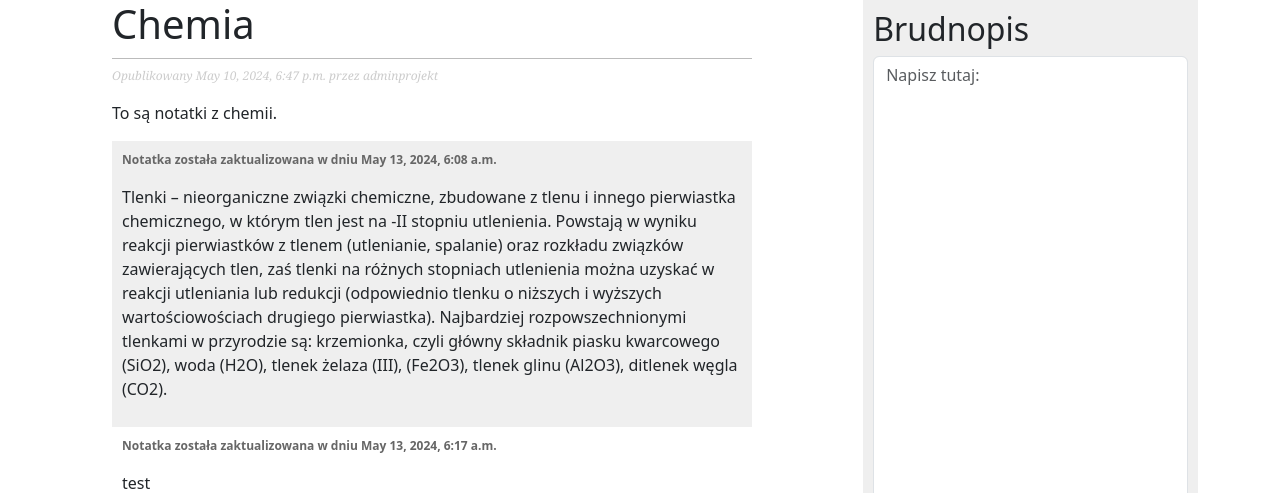
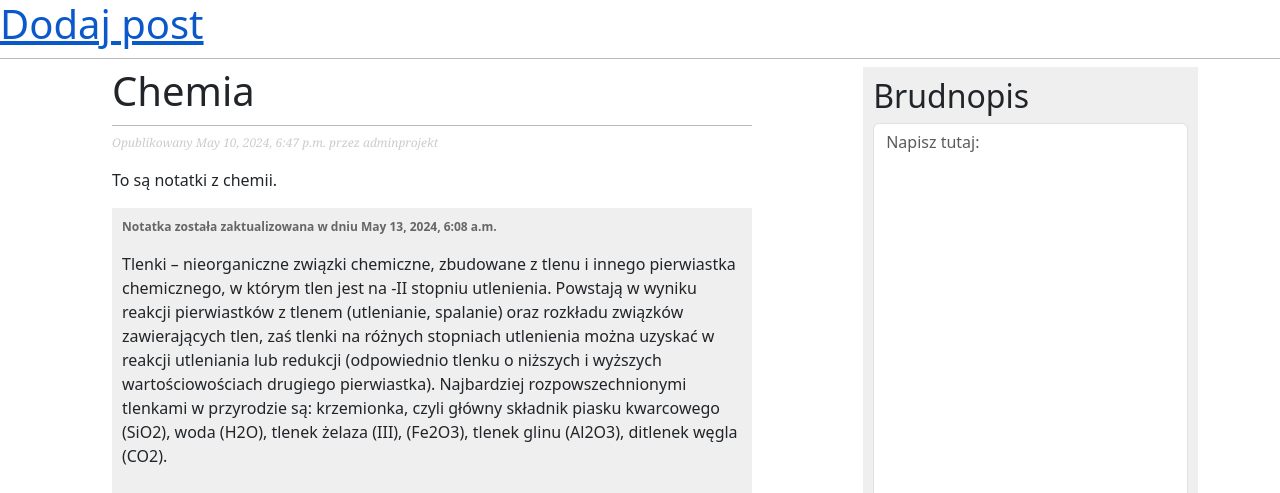
Before and after one commit to Monka3tp/django_notatki_PROJEKT, a Django app: a page that uses notatki/templates/notatki/base.html in a window 1280 px wide. Shown: the top 493 px of the page. Run offline with Django 5.2, Linux system fonts and the light colour scheme; data comes from the database, SQL or seed files in the repository; parts of the project's set-up code (start-up, migrations or seed data) failed here and were passed over.

Commit message:
kod 10.05 monia

```diff
--- a/notatki/forms.py
+++ b/notatki/forms.py
@@ -1,9 +1,14 @@
 from django import forms
 
-from notatki.models import Comment
+from notatki.models import Comment, Post
 
 
 class CommentForm(forms.ModelForm):
     class Meta:
         model = Comment
         fields = ('name', 'email', 'body')
+
+class PostForm(forms.ModelForm):
+    class Meta:
+        model = Post
+        fields = ('title', 'text')
--- a/notatki/templates/notatki/base.html
+++ b/notatki/templates/notatki/base.html
@@ -8,6 +8,10 @@
 <link href="https://cdn.jsdelivr.net/npm/bootstrap@5.3.3/dist/css/bootstrap.min.css" rel="stylesheet" integrity="sha384-QWTKZyjpPEjISv5WaRU9OFeRpok6YctnYmDr5pNlyT2bRjXh0JMhjY6hW+ALEwIH" crossorigin="anonymous">
 </head>
 <body>
+    <div class="page-header">
+            <a href="{% url 'post_new' %}" class="top-menu"><span class="glyphicon glyphicon-plus"></span></a>
+            <h1><a href="/">Dodaj post</a></h1>
+    </div>
     <div class="container">
     <div id="content">
         {% block content %}
--- a/notatki/urls.py
+++ b/notatki/urls.py
@@ -7,4 +7,5 @@ urlpatterns = [
     #path('', views.post_list, name='post_list'),
     path('', views.PostListView.as_view(), name='post_list'),
     path('<int:year>/<int:month>/<int:day>/<slug:slug>/', views.post_detail, name='post_detail'),
+    path('post/new', views.post_new, name='post_new'),
 ]
--- a/notatki/views.py
+++ b/notatki/views.py
@@ -2,7 +2,7 @@ from django.shortcuts import render, get_object_or_404
 from django.views.generic import ListView
 
 from notatki.models import Post, Comment
-from .forms import CommentForm
+from .forms import CommentForm, PostForm
 from taggit.models import Tag
 
 # Create your views here.
@@ -30,3 +30,7 @@ def post_detail(request, year, month, day, slug):
             comment.save()
     comment_form = CommentForm()
     return render(request, 'notatki/post/detail.html', context={"post": post, "comments": comments, "comment_form": comment_form})
+
+def post_new(request):
+    form = PostForm()
+    return render(request, 'notatki/post_edit.html', {'form': form})
```
Also changed, not shown: notatki/templates/notatki/post_edit.html (added, +9 -0 lines).
